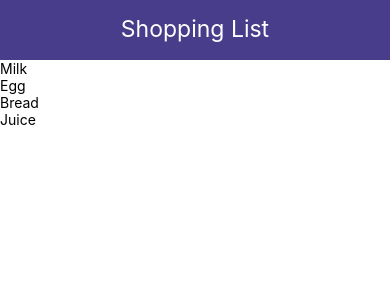
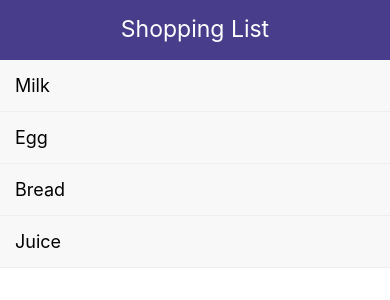
Before and after one commit to A-K-M-Fozlol-Hoq/shoppingList, a React Native app: screen / in a window 390 px wide. Shown: the top 300 px of the page. Built offline with nearby package versions, Linux system fonts and the light colour scheme.

Commit message:
list item on progress

```diff
--- a/App.js
+++ b/App.js
@@ -2,6 +2,7 @@ import React, { useState } from 'react';
 import {View, Text, StyleSheet, Image, FlatList} from 'react-native';
 import Header from './components/Header';
 import { v4 as uuid} from "uuid";
+import ListItem from './components/ListItem';
 
 const App = () => {
   const [items, setItems] = useState([
@@ -11,17 +12,17 @@ const App = () => {
     { id: uuid(), text: 'Juice', },
   ]);
   return (
-    <View style={style.container}>
+    <View style={styles.container}>
       <Header title="Shopping List"></Header>
       <FlatList
         data={items}
-        renderItem={({item})=> <Text>{item.text}</Text>}
+        renderItem={({item})=> <ListItem item={item}></ListItem>}
       />
     </View>
   );
 };
 
-const style = StyleSheet.create({
+const styles = StyleSheet.create({
   container:{
     flex: 1,
     // paddingTop:60,
--- a/components/Header.js
+++ b/components/Header.js
@@ -4,8 +4,8 @@ import {View, Text, StyleSheet} from 'react-native';
 const Header = (props) => {
     const {title} = props;
   return (
-    <View style={style.header}>
-      <Text style={style.text}>{title}</Text>
+    <View style={styles.header}>
+      <Text style={styles.text}>{title}</Text>
     </View>
   );
 };
@@ -14,7 +14,7 @@ Header.defaultProps = {
     title:'Shopping List',
 }
 
-const style = StyleSheet.create({
+const styles = StyleSheet.create({
   header:{
     height:60,
     padding:15,
--- /dev/null
+++ b/components/ListItem.js
@@ -0,0 +1,32 @@
+import React from 'react';
+import { StyleSheet, Text, TouchableOpacity, View } from 'react-native';
+
+const ListItem = ( props ) => {
+    const {item} = props;
+    return (
+        <TouchableOpacity style={styles.listItem}>
+            <View style={styles.listItemView}>
+                <Text style={styles.listItemText}>{item.text}</Text>
+            </View>
+        </TouchableOpacity>
+    );
+};
+
+const styles= StyleSheet.create({
+    listItem:{
+        padding:15,
+        backgroundColor:"#f8f8f8",
+        borderBottomWidth:1,
+        borderColor:"#eee",
+    },
+    listItemView:{
+        flexDirection:'row',
+        justifyContent: 'space-between',
+        alignItems: 'center',
+    },
+    listItemText:{
+        fontSize:18,
+    }
+})
+
+export default ListItem;
```
